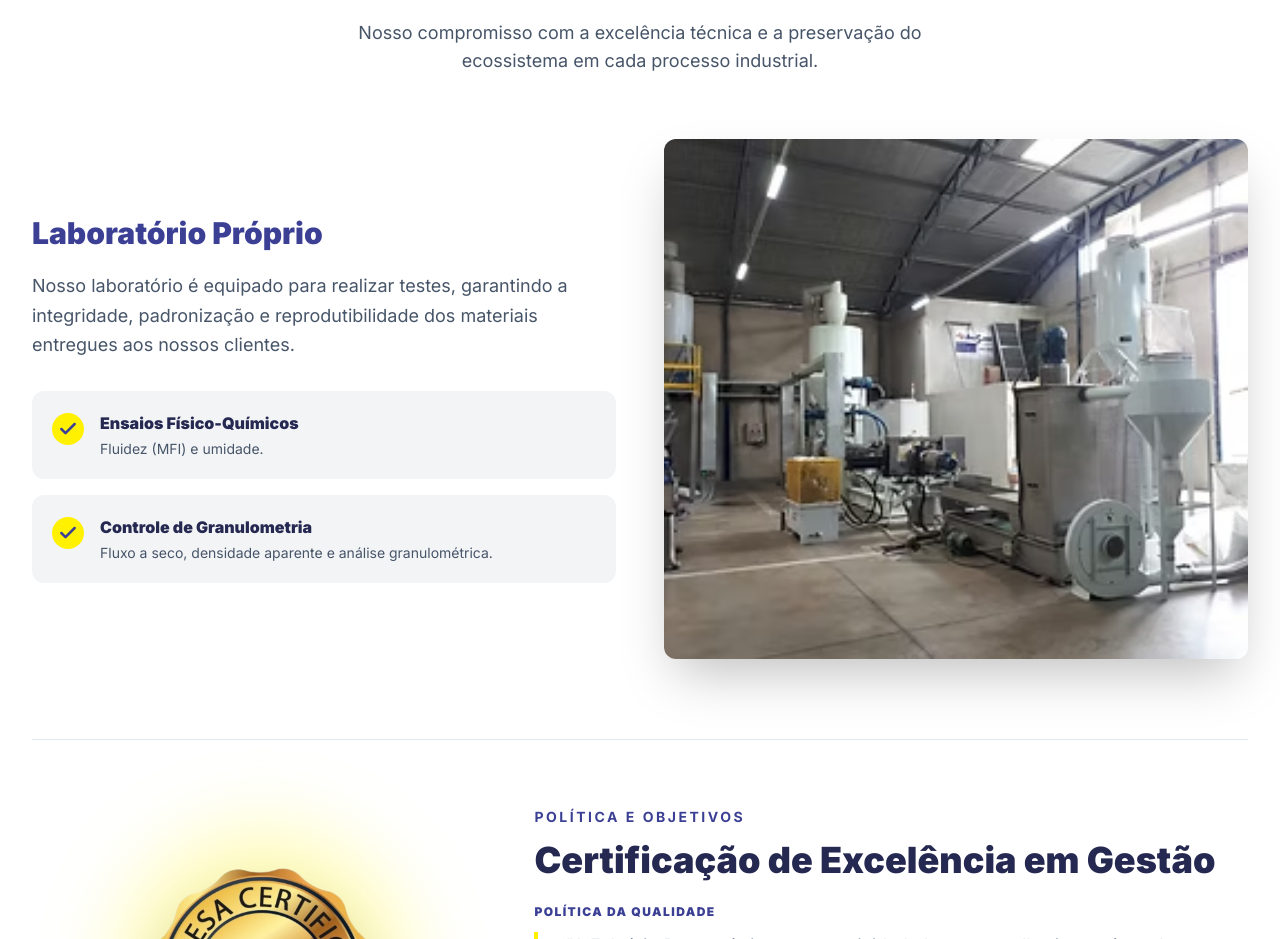
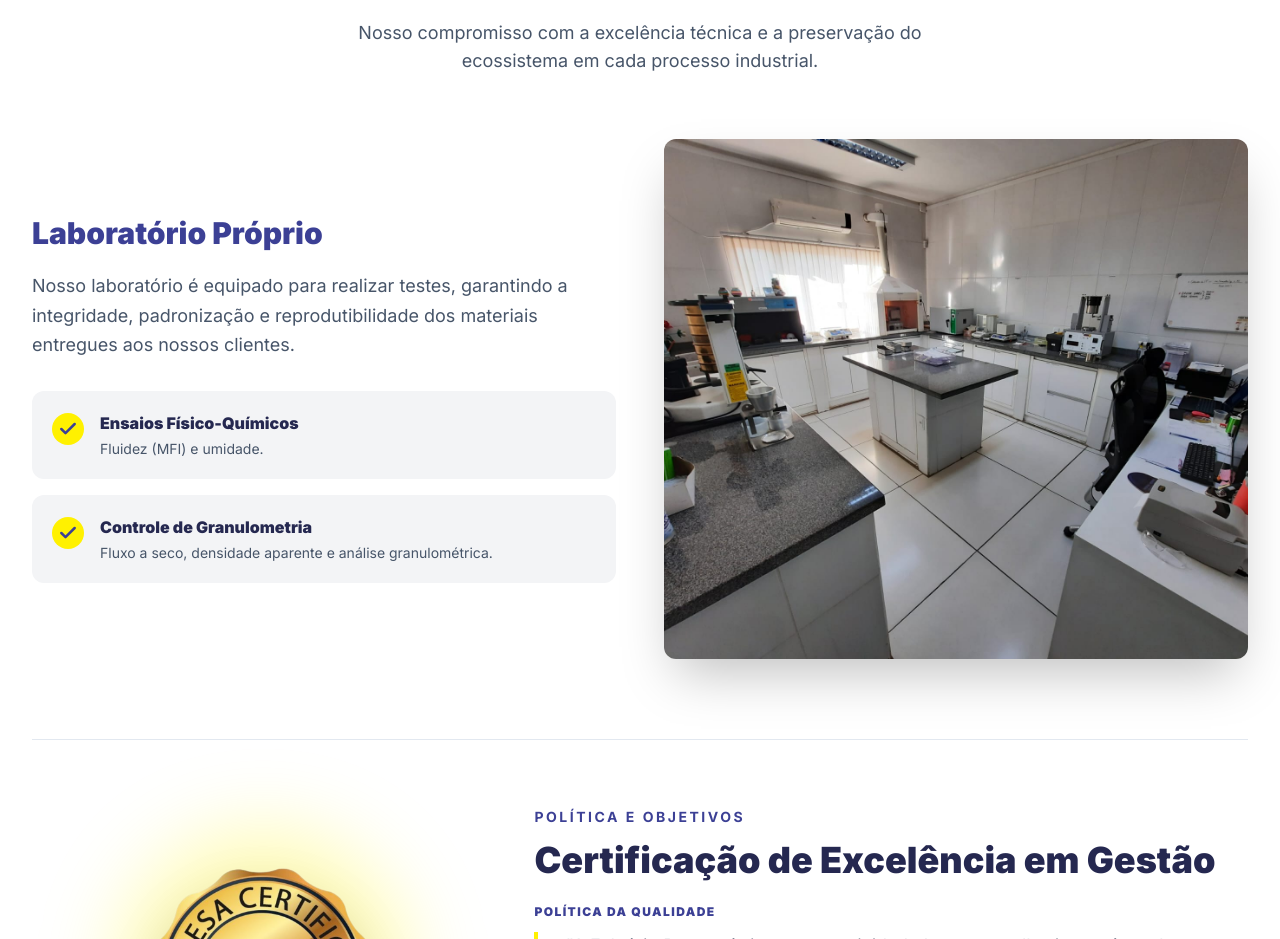
Before and after one commit to brt92/fabricio-petroquimica, a plain HTML site: page Fabricio Petroquimica.html in a window 1280 px wide. Shown: the part 3600-4539 px from the top of the page. Drawn offline with nearby package versions, Linux system fonts and the light colour scheme.

Commit message:
Adiciona foto do laboratorio na secao Laboratorio Proprio

```diff
--- a/Fabricio Petroquimica.html
+++ b/Fabricio Petroquimica.html
@@ -369,7 +369,7 @@
 
       <div class="relative">
         <div class="yellow-corner -top-4 -right-4 rounded-tr-3xl"></div>
-        <img src="images/extrusora.avif" alt="Linha de extrusão e micronização" class="rounded-xl shadow-2xl relative z-10 w-full h-[520px] object-cover" />
+        <img src="images/Laboratorio.jpeg" alt="Laboratório próprio da Fabrício Petroquímica" class="rounded-xl shadow-2xl relative z-10 w-full h-[520px] object-cover" />
       </div>
     </div>
 
```
Also changed, not shown: index.html (+1 -1 lines), images/Laboratorio.jpeg (added).
